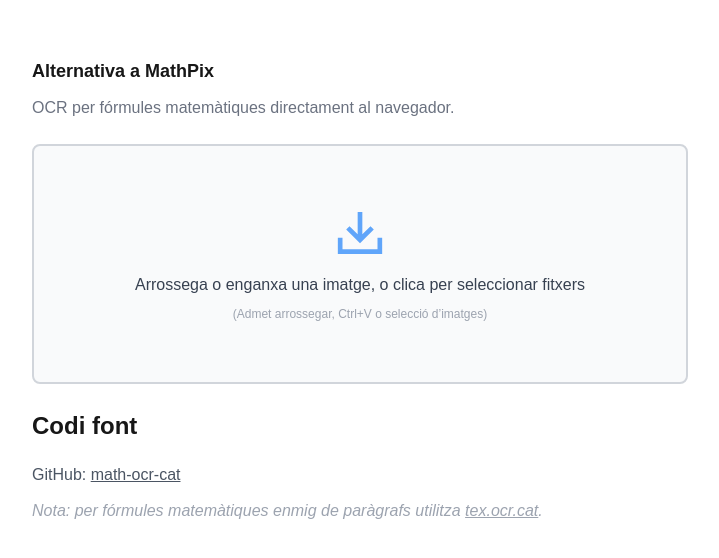
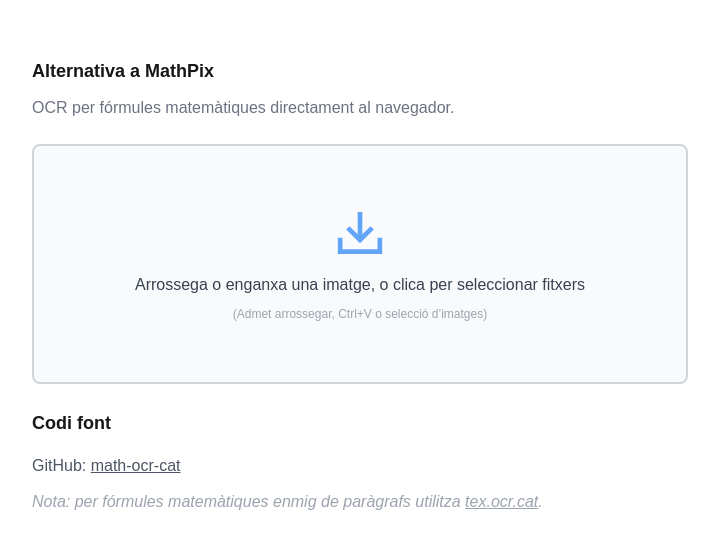
Before and after one commit to Mapaor/math-ocr-cat, a React (Vite) app: page / in a window 1280 px wide. Shown: the top 558 px of the page, without its empty margins (280-999 px from the left). Built offline with nearby package versions, Linux system fonts and the light colour scheme; no server answers.

Commit message:
minor ui improvements

```diff
--- a/src/App.tsx
+++ b/src/App.tsx
@@ -18,7 +18,6 @@ export default function App() {
     setCopied(false)
     try {
       setStatus('recognizing')
-      setMessage('Reconeixent la fórmula…')
       const text = await recognizeFormula(nextFile)
       setLatex(text)
       setStatus('done')
--- a/src/style.css
+++ b/src/style.css
@@ -18,7 +18,8 @@ a { color: inherit; }
 .page { width: min(672px, 100%); margin: 0 auto; padding: 24px 8px; }
 .content { width: 100%; margin-top: 32px; }
 .page-heading { margin: 0 0 24px; }
-.page-heading h2 { margin: 0 0 8px; font-size: 18px; line-height: 1.75; font-weight: 600; }
+.page-heading h2, footer h2 { font-size: 18px; line-height: 1.75; font-weight: 600; }
+.page-heading h2 { margin: 0 0 8px; }
 .page-heading p { margin: 0; color: #6b7280; line-height: 1.5; }
 .drop-area {
   min-height: 15rem;
@@ -53,7 +54,7 @@ button { border-radius: 6px; cursor: pointer; padding: 9px 14px; transition: bac
 .status.error { color: #ef4444; }
 .result-card { display: flex; flex-direction: column; gap: 1rem; margin-bottom: 1.5rem; padding: .75rem; border: 1px solid #e5e7eb; border-radius: .5rem; background: #fff; box-shadow: 0 1px 3px #1118271a; }
 .result-header { display: flex; align-items: center; justify-content: space-between; min-height: 1.75rem; color: #374151; font-size: .875rem; font-weight: 600; }
-.result-card textarea { width: 100%; min-height: 20rem; resize: vertical; padding: .5rem; border: 1px solid #d1d5db; border-radius: .25rem; background: #f9fafb; color: inherit; font-size: .75rem; line-height: 1.5; }
+.result-card textarea { width: 100%; min-height: 8rem; resize: vertical; padding: .5rem; border: 1px solid #d1d5db; border-radius: .25rem; background: #f9fafb; color: inherit; font-size: .75rem; line-height: 1.5; }
 .copy-button { display: grid; width: 1.75rem; height: 1.75rem; place-items: center; padding: 0; border: 0; border-radius: .25rem; background: #eff6ff; color: #3b82f6; }
 .copy-button:hover:not(:disabled) { background: #dbeafe; }
 .copy-button.copied { background: #ccfbf1; color: #14b8a6; }
```
